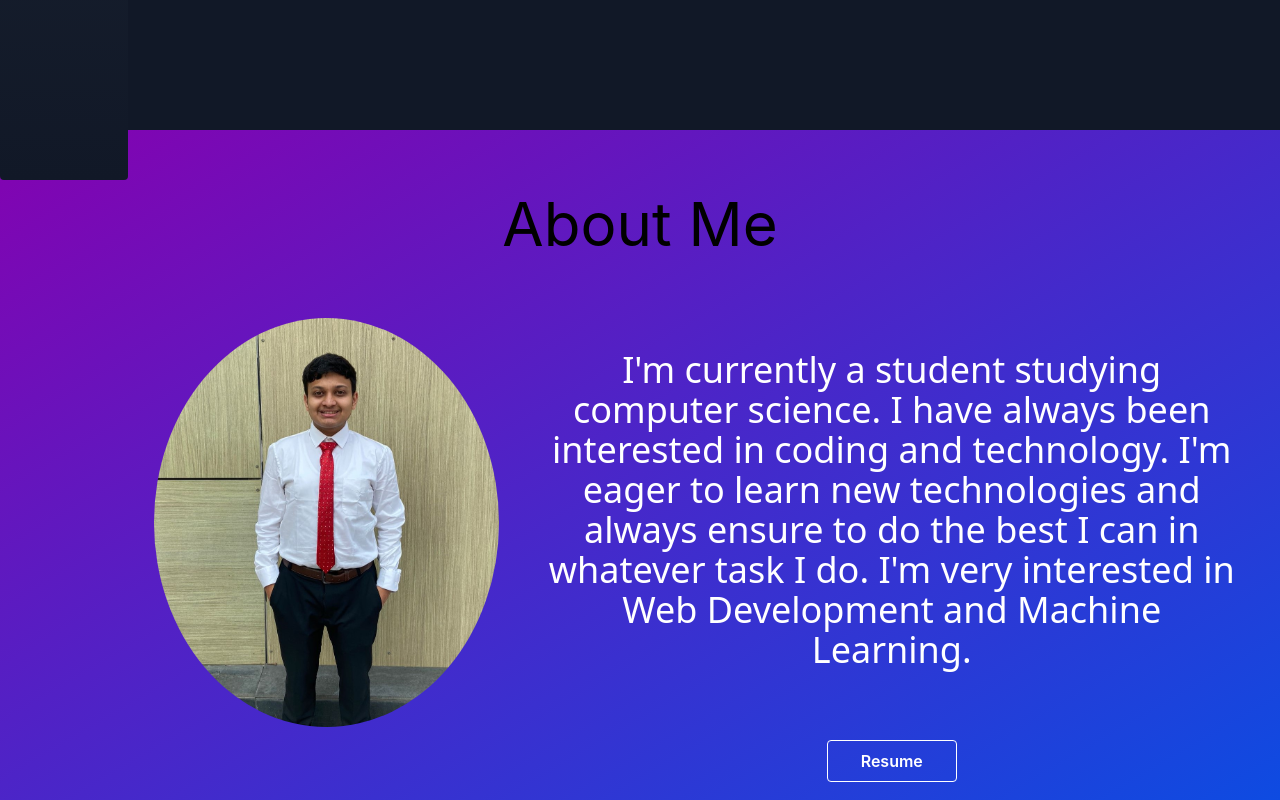
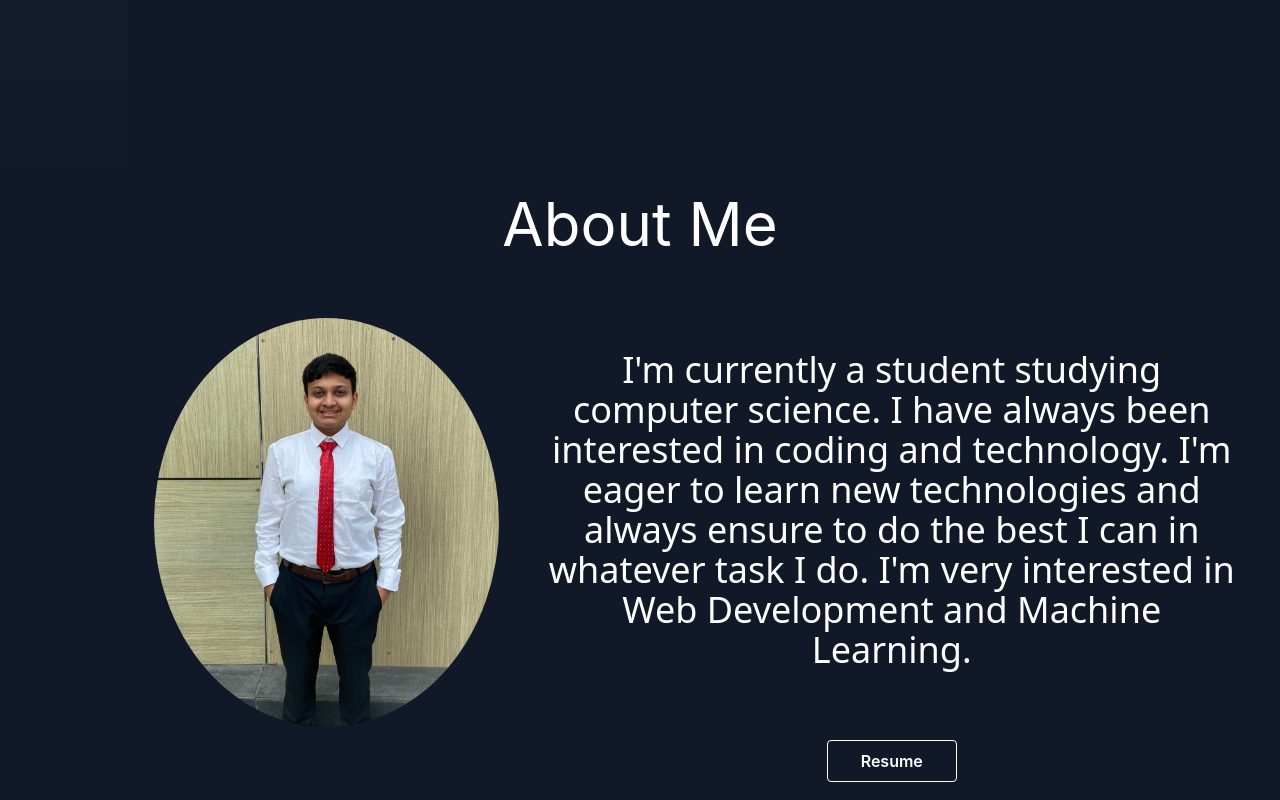
Before and after one commit to adi-075/ReactPortfolio, a React (Create React App) app: page / in a window 1280 px wide. Shown: the part 620-1420 px from the top of the page. Built offline with nearby package versions, Linux system fonts and the light colour scheme.

Commit message:
Change background theme in About

```diff
--- a/src/components/About.jsx
+++ b/src/components/About.jsx
@@ -1,26 +1,23 @@
 import atharv from '../img/Atharv.jpg'
-import '../About.css'
+// import '../About.css'
 
-const About = () =>{
-    return(
-        <div style={{'height':"800px"}} id="about">
-            <div className="text-center" style={{"position":"absolute","marginTop":"5%"}}>
-            <h2 className="text-6xl text-black ">About Me</h2>
+const About = () => {
+  return (
+    <div style={{ 'height': "800px" }} id="about" className='bg-gradient-to-b from-gray-900 via-gray-900 to-gray-900'>
+      <div className="text-center" style={{ "position": "absolute", "marginTop": "5%" }}>
+        <h2 className="text-6xl text-white">About Me</h2>
         <div className="flex">
-            <img src={atharv} alt="Atharv" style = {{"borderRadius":'50%',"width":'27%',"margin":"auto","marginTop":"5%","marginLeft":"12%"}}/>
-                <div style={{"width":"60%","margin":"auto","marginTop":"5%"}}>
-                <p className="text-white font-thin p-8 text-4xl text-center text-transparent font-bold font-sans overflow-hidden">
+          <img src={atharv} alt="Atharv" style={{ "borderRadius": '50%', "width": '27%', "margin": "auto", "marginTop": "5%", "marginLeft": "12%" }} />
+          <div style={{ "width": "60%", "margin": "auto", "marginTop": "5%" }}>
+            <p className="text-white p-8 text-4xl text-center text-transparent font-normal font-sans overflow-hidden">
               I'm currently a student studying computer science.
               I have always been interested in coding and technology.
               I'm eager to learn new technologies and always ensure to do the best I can in whatever task I do.
               I'm very interested in Web Development and Machine Learning.</p>
-
-                <button className="bg-transparent hover:bg-gradient-to-r from-red-600 to-orange-500 text-white font-semibold hover:text-white py-2 px-4 border border-white hover:border-transparent rounded" style={{"width":"130px","marginTop":"5%"}}>
+            <button className="bg-transparent hover:bg-gradient-to-r from-green-600 to-blue-500 text-white font-semibold hover:text-white py-2 px-4 border border-white hover:border-transparent rounded" style={{ "width": "130px", "marginTop": "5%" }}>
               Resume
             </button>
-
           </div>
-
         </div>
       </div>
     </div>
```
Lines whose indentation alone changed are shown as unchanged.
